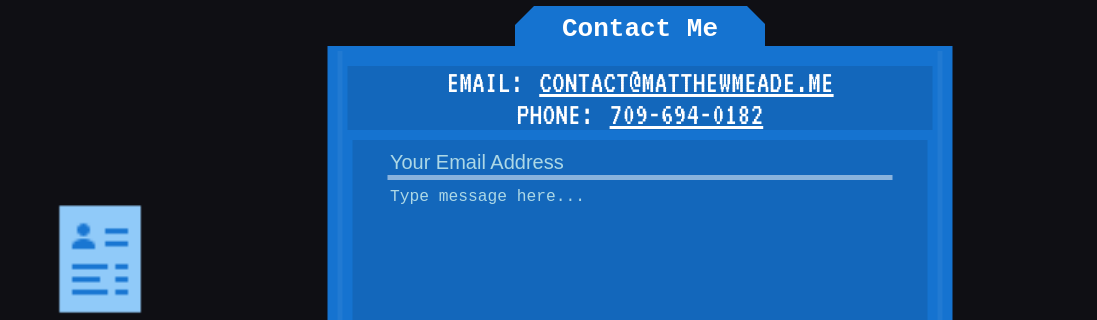
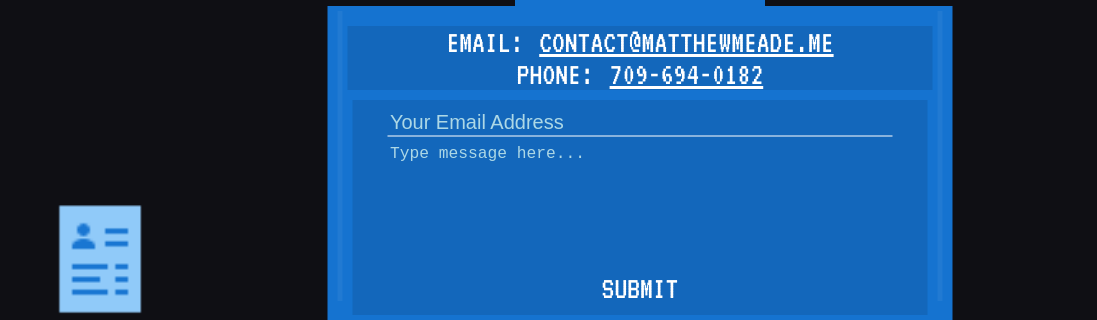
Before and after one commit to MatthewMeade/personalSite, a plain HTML site: page index.html in a window 1280 px wide. Both pictures are taken after a click on the element 640 px from the left and 790 px from the top of the page. Shown: the part 424-744 px from the top of the page, 0-1097 px from the left. Drawn offline with Linux system fonts and the light colour scheme.

Commit message:
Move contact info further up screen and shrink border between form inputs

```diff
--- a/styles.css
+++ b/styles.css
@@ -181,7 +181,7 @@ h1{
 }
 
 #contactTab.active{
-    bottom: 40%;
+    bottom: 45%;
 }
 
 #contactContent{
@@ -189,7 +189,7 @@ h1{
     top: 40px;
     left: 50%;
     width: 250%;
-    height: 300px;
+    height: 325px;
     box-sizing: border-box;
     transform: translateX(-50%);
     padding: 20px;
@@ -288,7 +288,7 @@ h1{
 #email{
     width: 90%;
 
-    border-bottom: 5px solid rgba(255,255,255,0.5);
+    border-bottom: 2px solid rgba(255,255,255,0.5);
     margin-bottom: 5px;
 
 }
```
